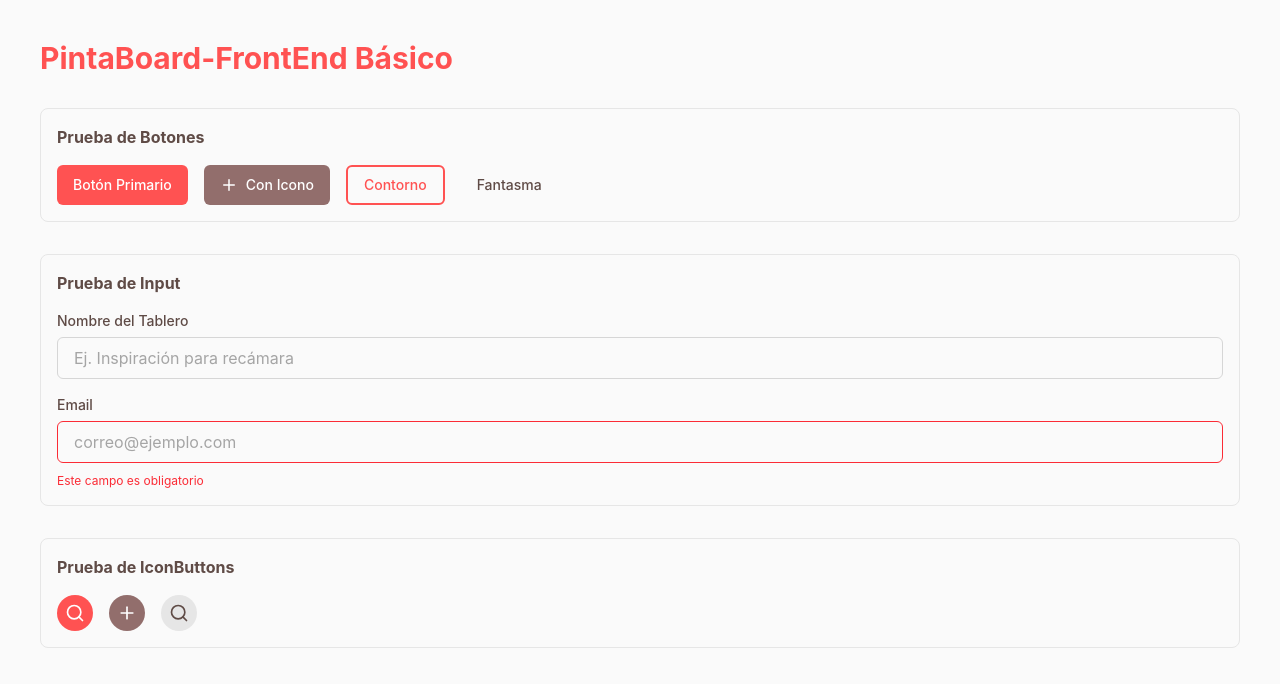
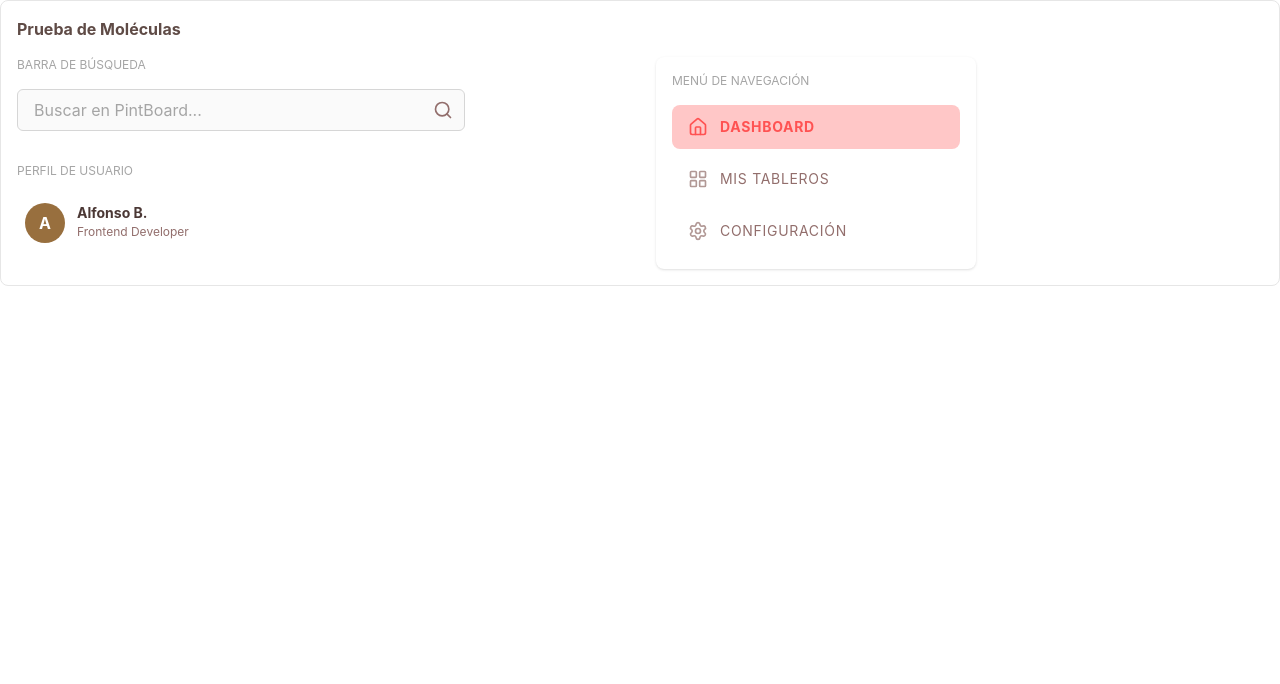
Before and after one commit to JoseAlfonsoB/PintBoard-FrontEnd, a React (Vite) app: page / in a window 1280 px wide. Shown: the top 684 px of the page. Built offline with nearby package versions, Linux system fonts and the light colour scheme.

Commit message:
UPDATE:Se actualizo el App.jsx para poder visualizar las Moleculas

```diff
--- a/src/App.jsx
+++ b/src/App.jsx
@@ -1,49 +1,32 @@
 // src/App.jsx
 import React from 'react';
-import { Search, Plus } from 'lucide-react'; // Importamos iconos de lucide para probar
-import Button from './components/atoms/Button';
-import Input from './components/atoms/Input';
-import IconButton from './components/atoms/IconButton';
+import SearchBar from './components/molecules/SearchBar';
+import NavItem from './components/molecules/NavItem';
+import UserSummary from './components/molecules/UserSummary';
+import { Home, LayoutGrid, Settings } from 'lucide-react';
 
 const App = () => {
   return (
-    <div className="p-10 flex flex-col gap-8 bg-Neutral-50 min-h-screen">
-      <h1 className="text-redPrimary-300 text-3xl font-kaushan font-bold">
-        PintaBoard-FrontEnd Básico
-      </h1>
+    <section className="flex flex-col gap-4 p-4 border border-Neutral-200 rounded-lg">
+      <h2 className="font-lato font-bold text-CafeSecondary-400">Prueba de Moléculas</h2>
 
-      <section className="flex flex-col gap-4 p-4 border border-Neutral-200 rounded-lg">
-        <h2 className="font-lato font-bold text-CafeSecondary-400">Prueba de Botones</h2>
-        <div className="flex gap-4">
-          <Button variant="primary">Botón Primario</Button>
-          <Button variant="secondary" Icon={Plus}>Con Icono</Button>
-          <Button variant="outline">Contorno</Button>
-          <Button variant="ghost">Fantasma</Button>
+      <div className="grid grid-cols-1 md:grid-cols-2 gap-8">
+        <div className="flex flex-col gap-4">
+          <h3 className="text-xs uppercase text-Neutral-400">Barra de Búsqueda</h3>
+          <SearchBar />
+
+          <h3 className="text-xs uppercase text-Neutral-400 mt-4">Perfil de Usuario</h3>
+          <UserSummary name="Alfonso B." role="Frontend Developer" />
         </div>
-      </section>
 
-      <section className="flex flex-col gap-4 p-4 border border-Neutral-200 rounded-lg">
-        <h2 className="font-lato font-bold text-CafeSecondary-400">Prueba de Input</h2>
-        <Input
-          label="Nombre del Tablero"
-          placeholder="Ej. Inspiración para recámara"
-        />
-        <Input
-          label="Email"
-          error="Este campo es obligatorio"
-          placeholder="correo@ejemplo.com"
-        />
-      </section>
-
-      <section className="flex flex-col gap-4 p-4 border border-Neutral-200 rounded-lg">
-        <h2 className="font-lato font-bold text-CafeSecondary-400">Prueba de IconButtons</h2>
-        <div className="flex gap-4">
-          <IconButton Icon={Search} variant="primary" />
-          <IconButton Icon={Plus} variant="secondary" />
-          <IconButton Icon={Search} variant="neutral" />
+        <div className="flex flex-col gap-2 bg-white p-4 rounded-lg shadow-sm max-w-xs">
+          <h3 className="text-xs uppercase text-Neutral-400 mb-2">Menú de Navegación</h3>
+          <NavItem Icon={Home} label="Dashboard" isActive={true} />
+          <NavItem Icon={LayoutGrid} label="Mis Tableros" />
+          <NavItem Icon={Settings} label="Configuración" />
         </div>
-      </section>
-    </div>
+      </div>
+    </section>
   );
 };
 
```
